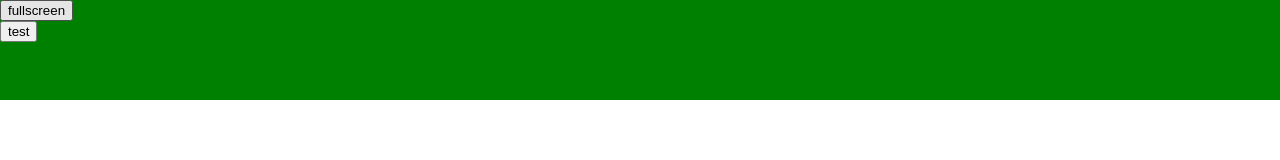
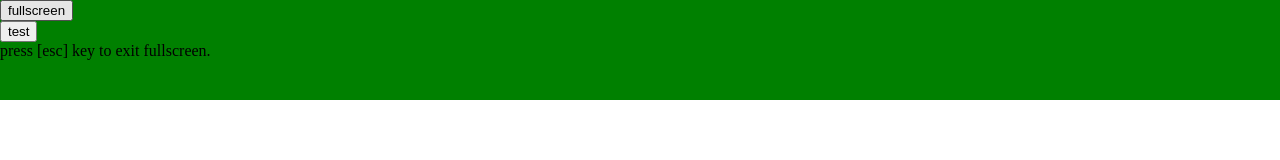
Before and after one commit to heporap/testcase, a plain HTML site: page iframe_fullscreen_inside.html in a window 1280 px wide. Drawn offline with nearby package versions, Linux system fonts and the light colour scheme.

Commit message:
show attention to exit fullscreen
show attention to exit fullscreen

```diff
--- a/iframe_fullscreen_inside.html
+++ b/iframe_fullscreen_inside.html
@@ -16,6 +16,7 @@ html,body,p{margin:0;padding:0;}
 	<p><input type="button" value="fullscreen" id="run"></p>
 	<p><input type="button" value="test" id="test"></p>
 	<p id="output"></p>
+	<p>press [esc] key to exit fullscreen.</p>
 </div>
 
 <script>
```
